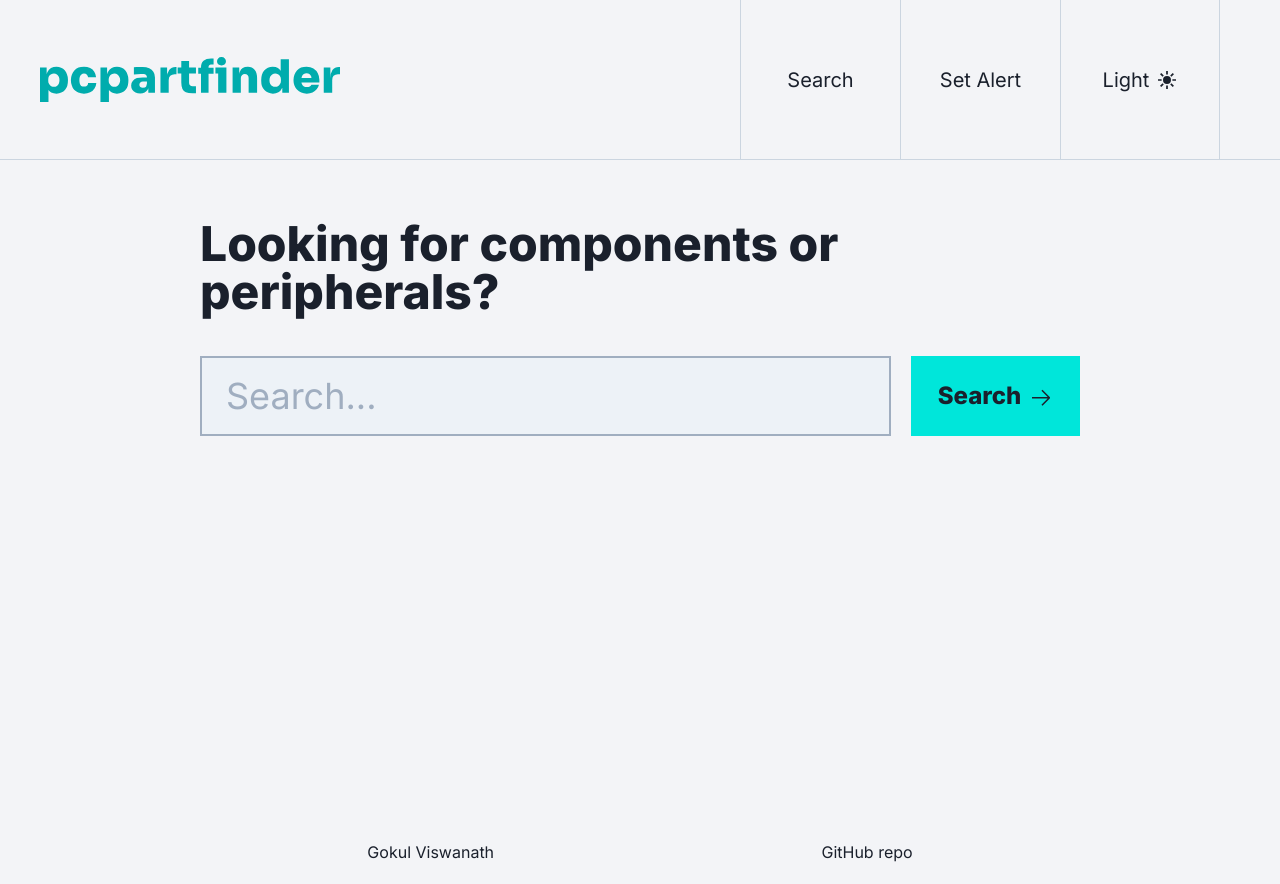
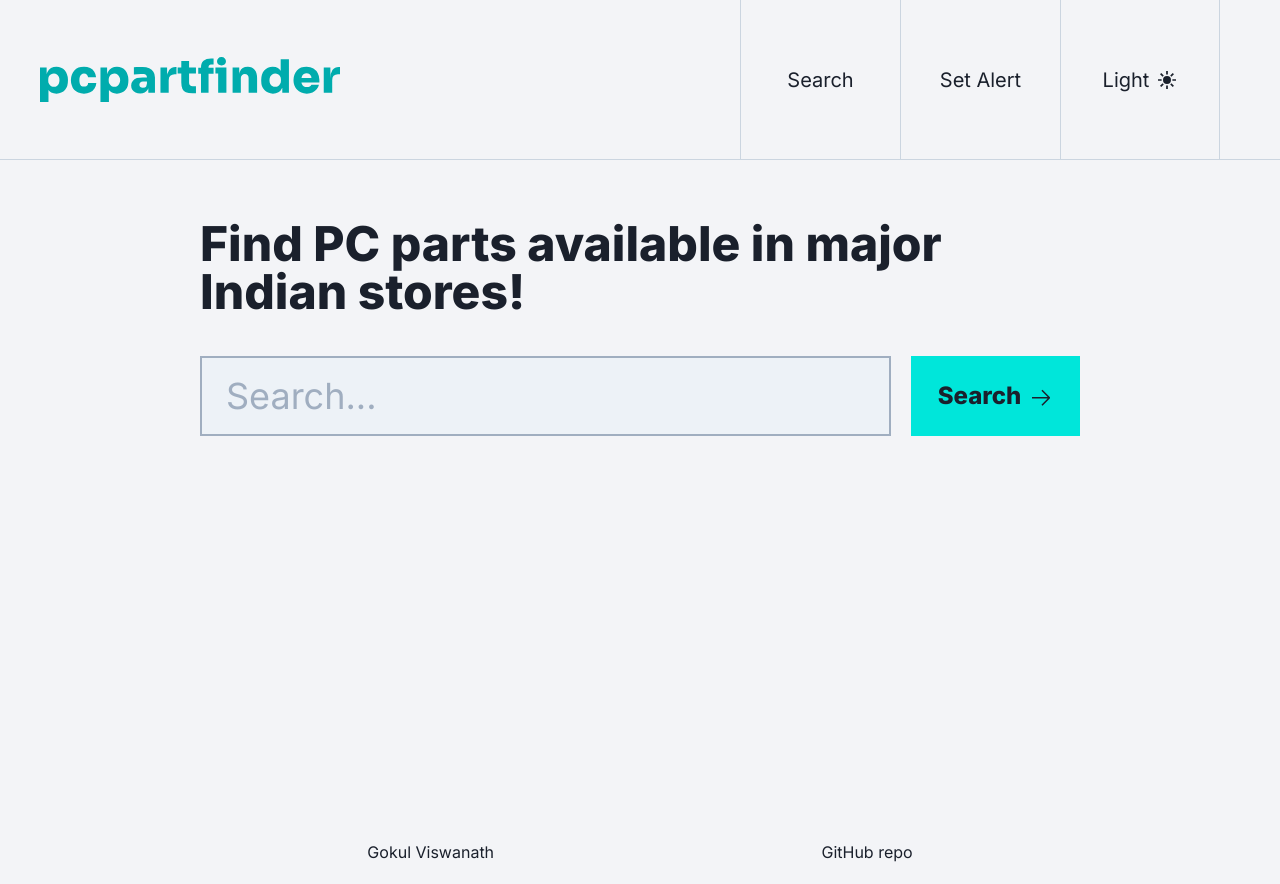
Before and after one commit to 1Gokul/pcpartfinder, a Next.js app: page / in a window 1280 px wide. Built offline with nearby package versions, Linux system fonts and the light colour scheme; no server answers.

Commit message:
Changed main searchbar text and table caption text

```diff
--- a/pages/index.js
+++ b/pages/index.js
@@ -49,7 +49,7 @@ const Home = () => {
     <Layout title="Search" page="/">
       <Container>
         <Heading size="2xl" marginBottom={5}>
-          Looking for components or peripherals?
+        Find PC parts available in major Indian stores!
         </Heading>
         <Form getFormValue={handleSubmit} isDisabled={resultLoading} />
 
--- a/src/components/Tables.js
+++ b/src/components/Tables.js
@@ -22,7 +22,7 @@ export const StoreResultTable = ({ storeName, storeResults }) => (
     {storeResults.length
       ? <ResultTable items={storeResults} />
       : <Text size="xl">
-        No matching products found.
+        Sorry, no matching products were found.
       </Text>}
   </Flex>
 )
@@ -39,7 +39,7 @@ export const ResultTable = ({ items }) => {
         borderColor="cyan.600"
       >
         <TableCaption display={{ md: "none" }} textAlign="left" placement="top">
-          ← Swipe left to see other columns
+          ← Swipe left if some columns are not visible
         </TableCaption>
         <Thead>
           <Tr>
```
